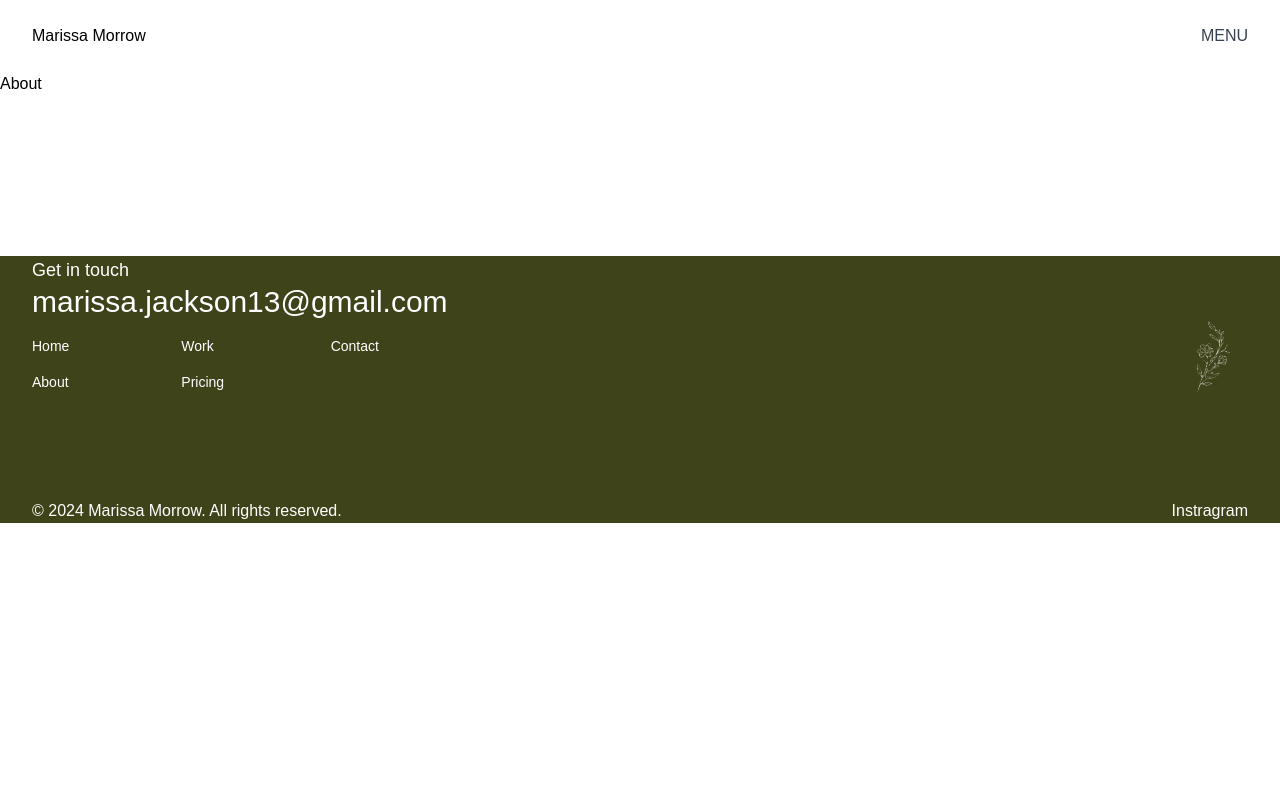
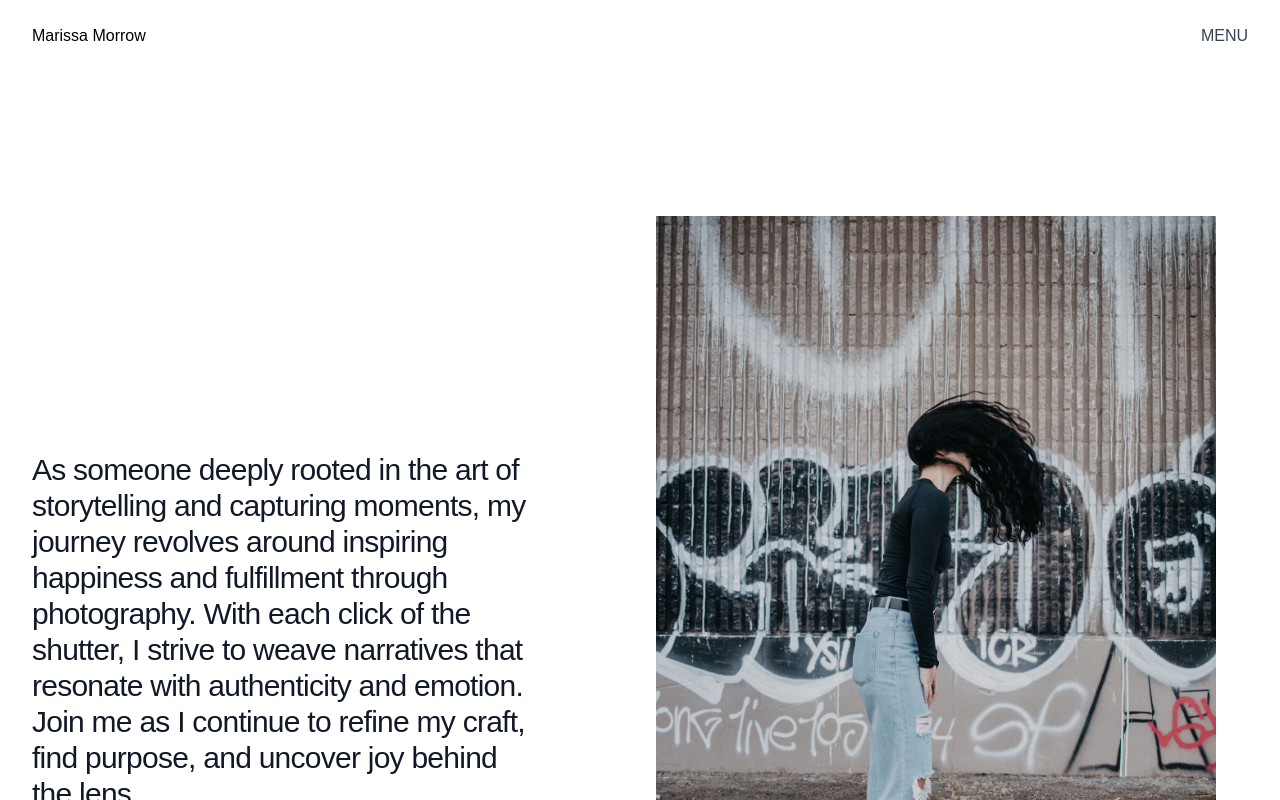
Before and after one commit to austin-morrow/marissa-morrow, a Next.js app: page /about in a window 1280 px wide. Shown: the top 800 px of the page. Built offline with nearby package versions, Linux system fonts and the light colour scheme; a web font is replaced by a local one.

Commit message:
padding in footer and icons

```diff
--- a/package.json
+++ b/package.json
@@ -13,7 +13,8 @@
     "@heroicons/react": "^2.1.5",
     "next": "14.2.5",
     "react": "^18",
-    "react-dom": "^18"
+    "react-dom": "^18",
+    "react-icons": "^5.2.1"
   },
   "devDependencies": {
     "postcss": "^8",
--- a/src/app/about/page.js
+++ b/src/app/about/page.js
@@ -1,7 +1,29 @@
+import Image from "next/image";
+
 export default function About() {
-    return (
-      <main className="">
-    About
-      </main>
-    );
-  }
+  return (
+    <div className="overflow-hidden bg-white py-24 sm:py-32">
+      <div className="mx-auto max-w-7xl px-6 lg:px-8">
+        <div className="mx-auto grid max-w-2xl grid-cols-1 gap-x-8 gap-y-16 sm:gap-y-20 lg:mx-0 lg:max-w-none lg:grid-cols-2 items-center">
+          <div className="lg:max-w-lg">
+            <p className="mt-2 text-2xl tracking-tight text-gray-900 sm:text-3xl">
+              As someone deeply rooted in the art of storytelling and capturing
+              moments, my journey revolves around inspiring happiness and
+              fulfillment through photography. With each click of the shutter, I
+              strive to weave narratives that resonate with authenticity and
+              emotion. Join me as I continue to refine my craft, find purpose,
+              and uncover joy behind the lens.
+            </p>
+          </div>
+          <Image
+            src="/images/home_quote.jpg"
+            alt="Example photo"
+            className="lg:pr-8 lg:pt-4"
+            width={2432}
+            height={1442}
+          />
+        </div>
+      </div>
+    </div>
+  );
+}
--- a/src/app/components/Footer.js
+++ b/src/app/components/Footer.js
@@ -1,14 +1,20 @@
+"use client";
+
 import Image from "next/image";
 import Link from "next/link";
+import { IoLogoInstagram } from "react-icons/io5";
+import { IconContext } from "react-icons";
 
 export default function Footer() {
   return (
-    <main className="mx-auto bg-[#3E431A] px-6 lg:px-8 mt-24 w-full sm:mt-32 lg:mt-40">
+    <main className="mx-auto bg-[#3E431A] px-6 py-6 lg:px-12 mt-24 w-full sm:mt-32 lg:mt-40">
       <div className="mx-auto max-w-2xl lg:max-w-none">
         <div className="opacity: 1; transform: none;">
-          <div className="grid grid-cols-1">
+          <div className="grid grid-cols-1 pb-4">
             <div className="text-white text-lg">Get in touch</div>
-            <div className="text-white text-3xl">marissa.jackson13@gmail.com</div>
+            <div className="text-white text-3xl">
+              marissa.jackson13@gmail.com
+            </div>
           </div>
           <div className="grid grid-cols-1 gap-x-8 gap-y-16 lg:grid-cols-2">
             <nav>
@@ -17,19 +23,19 @@ export default function Footer() {
                 className="grid grid-cols-2 sm:grid-cols-3 max-w-md"
               >
                 <li>
-                  <ul role="list" className="mt-4 text-sm text-white">
+                  <ul role="list" className="mt-4 text-md text-white">
                     <li className="mt-4">Home</li>
                     <li className="mt-4">About</li>
                   </ul>
                 </li>
                 <li>
-                  <ul role="list" className="mt-4 text-sm text-white">
+                  <ul role="list" className="mt-4 text-md text-white">
                     <li className="mt-4">Work</li>
                     <li className="mt-4">Pricing</li>
                   </ul>
                 </li>
                 <li>
-                  <ul role="list" className="mt-4 text-sm text-white">
+                  <ul role="list" className="mt-4 text-md text-white">
                     <li className="mt-4">Contact</li>
                   </ul>
                 </li>
@@ -44,11 +50,15 @@ export default function Footer() {
               />
             </div>
           </div>
-          <div className="mt-24 flex flex-wrap items-end justify-between gap-x-6 gap-y-4">
+          <div className="mt-12 flex flex-wrap items-end justify-between gap-x-6 gap-y-4">
             <Link href="/" className="text-white">
               <div>© 2024 Marissa Morrow. All rights reserved.</div>
             </Link>
-            <div className="text-white">Instragram</div>
+            <IconContext.Provider
+              value={{ color: "white", className: "global-class-name" }}
+            >
+              <IoLogoInstagram />
+            </IconContext.Provider>
           </div>
         </div>
       </div>
--- a/src/app/components/Header.js
+++ b/src/app/components/Header.js
@@ -2,7 +2,10 @@
 
 import { useState } from "react";
 import Link from "next/link";
+import Image from "next/image";
 import { Dialog, DialogPanel } from "@headlessui/react";
+import { IoLogoInstagram } from "react-icons/io5";
+import { IconContext } from "react-icons";
 
 export default function Header() {
   const [mobileMenuOpen, setMobileMenuOpen] = useState(false);
@@ -33,14 +36,13 @@ export default function Header() {
         <div className="fixed inset-0 z-10" />
         <DialogPanel className="fixed inset-y-0 right-0 z-10 w-full overflow-y-auto bg-[#3E431A] px-6 py-6 sm:max-w-sm sm:ring-1 sm:ring-gray-900/10">
           <div className="flex items-center justify-between">
-            <a href="#" className="-m-1.5 p-1.5">
-              <span className="sr-only">Your Company</span>
-              <img
-                alt=""
-                src="https://tailwindui.com/img/logos/mark.svg?color=indigo&shade=600"
-                className="h-8 w-auto"
+          <Image
+                src="/images/flower.png"
+                alt="flowers"
+                width={75}
+                height={75}
               />
-            </a>
+
             <button
               type="button"
               onClick={() => setMobileMenuOpen(false)}
@@ -84,12 +86,11 @@ export default function Header() {
                 </Link>
               </div>
               <div className="py-6">
-                <a
-                  href="#"
-                  className="-mx-3 block rounded-lg px-3 py-2.5 text-base font-semibold leading-7 text-white"
-                >
-                  Instagram
-                </a>
+              <IconContext.Provider
+              value={{ color: "white", className: "global-class-name" }}
+            >
+              <IoLogoInstagram />
+            </IconContext.Provider>
               </div>
             </div>
           </div>
```
Also changed, not shown: 1 other file (tests, documents, lock files or other folders).
